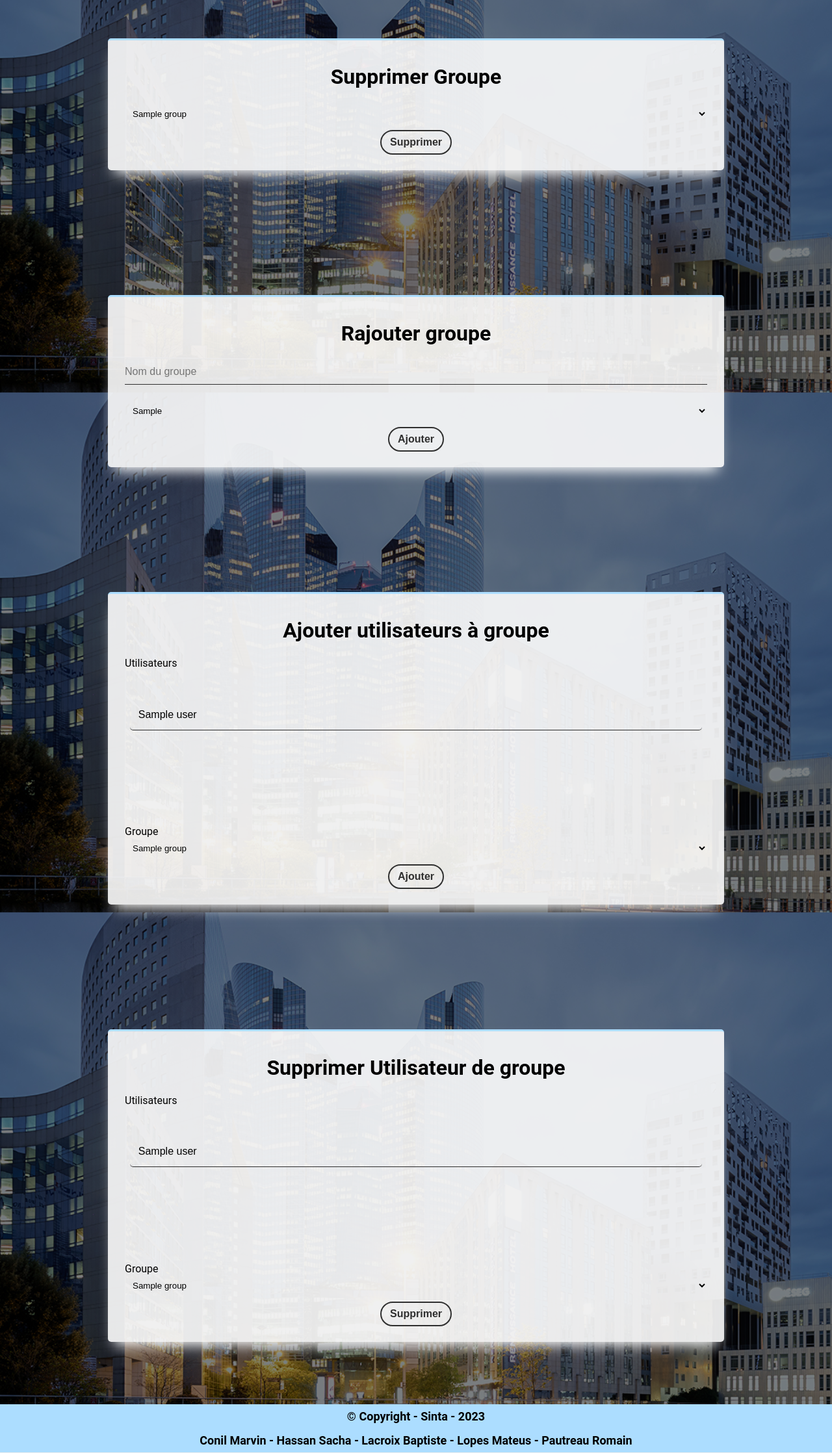
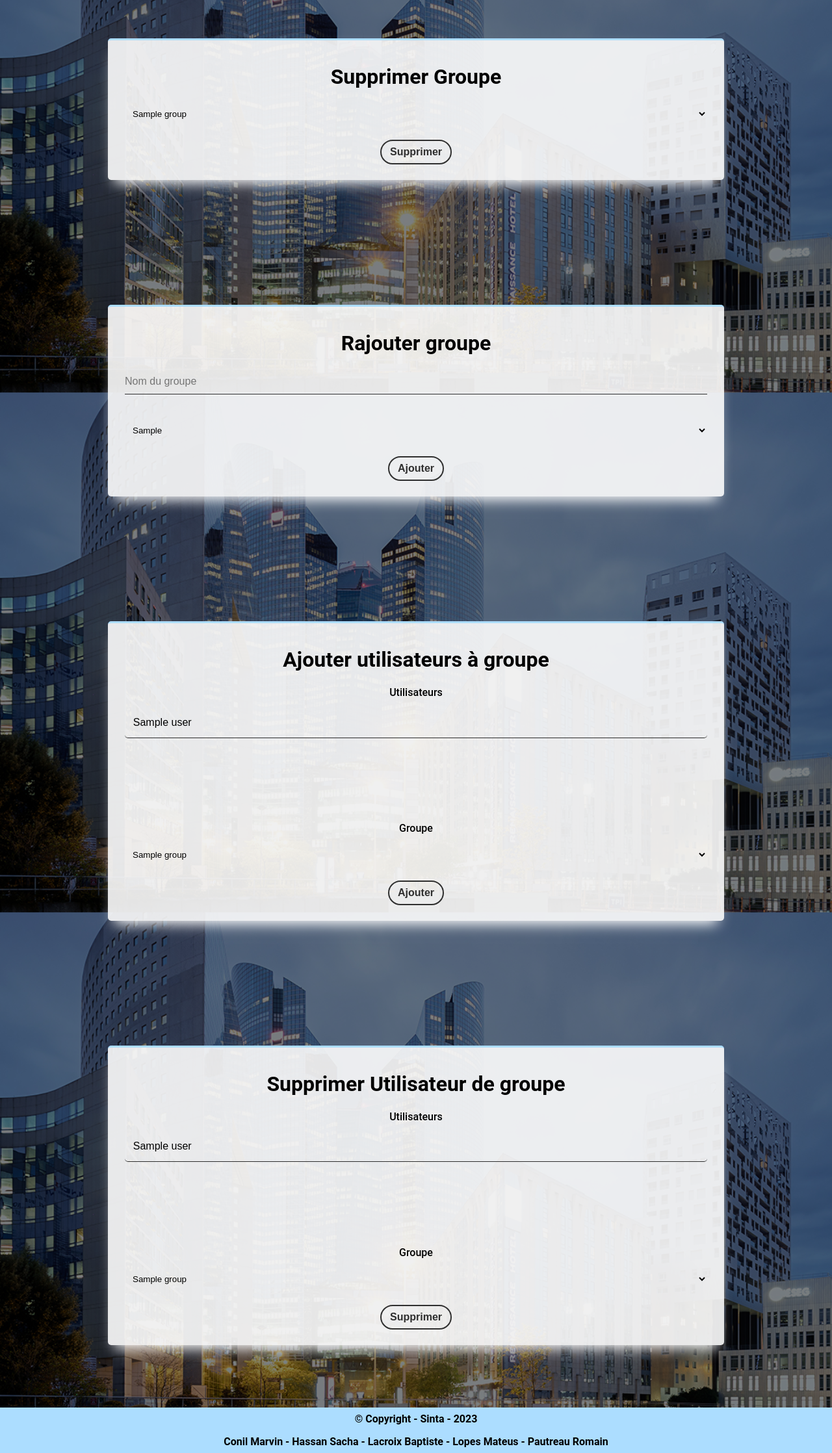
Before and after one commit to BaptisteLacroix/SAE401-Annuaire, a Flask app: template templates/adminPanel.html in a window 1280 px wide. Shown: the part 196-2432 px from the top of the page at 65% size. Run offline with Flask 3, Linux system fonts and the light colour scheme; the template is opened without the code that fills it: most values are stand-ins (such as "Sample title", 1, 10 or a date in 2020); parts of the project's set-up code (start-up, migrations or seed data) failed here and were passed over.

Commit message:
style page admin

```diff
--- a/static/css/adminPanel.css
+++ b/static/css/adminPanel.css
@@ -64,16 +64,16 @@
 
 #page-adminPanel .multiple-selection {
     display: block;
-    margin: 5vh 0;
     height: 20vh;
+    padding: 0;
 }
 
 #page-adminPanel .multiple-selection::-webkit-scrollbar {
-	background-color: transparent;
+    background-color: transparent;
 }
 
 #page-adminPanel .multiple-selection::-webkit-scrollbar-thumb {
-	background-color: var(--color-dark);
+    background-color: var(--color-dark);
 }
 
 
@@ -85,5 +85,28 @@
 .single option {
     outline: none;
     border: none;
-    padding: 5px;
+    padding: 150px;
 }
+
+#page-adminPanel .adminForm,
+#page-adminPanel .adminForm label {
+    display: flex;
+    flex-direction: column;
+    flex-wrap: wrap;
+    justify-content: space-evenly;
+    gap: 15px;
+}
+
+#page-adminPanel .adminForm label {
+    text-align: center;
+    font-weight: 500;
+    font-size: 2vh;
+}
+
+#page-adminPanel .single:focus option {
+    border: 1px solid red;
+}
+
+#page-adminPanel .single option {
+    background-color: rgba(172, 221, 255, 0.1);
+}
--- a/static/css/footer.css
+++ b/static/css/footer.css
@@ -26,7 +26,13 @@ footer a {
 
 footer div{
     color: #000;
-    font-size: large;
+    font-size: 2vh;
     font-weight: bold;
     padding: 1vh 1vw;
 }
+
+@media screen and (max-width: 900px) {
+    footer div{
+        font-size: 1.5vw;
+    }
+}
--- a/templates/adminPanel.html
+++ b/templates/adminPanel.html
@@ -13,7 +13,7 @@
 
     <div class="box blue">
         <h1 class="adminPanelSectionTitle">Supprimer Groupe</h1>
-        <form action="/adminPanel/deleteGroup" method="post">
+        <form action="/adminPanel/deleteGroup" method="post" class="adminForm">
             <label>
                 <select name="group" class="single">
                     {% for group in groups %}
@@ -26,7 +26,7 @@
     </div>
     <div class="box blue">
         <h1 class="adminPanelSectionTitle">Rajouter groupe</h1>
-        <form action="/adminPanel/addGroup" method="post">
+        <form action="/adminPanel/addGroup" method="post" class="adminForm">
             <label>
                 <input type="text" name="group" placeholder="Nom du groupe"/>
             </label>
@@ -42,7 +42,7 @@
     </div>
     <div class="box blue">
         <h1 class="adminPanelSectionTitle">Ajouter utilisateurs à groupe</h1>
-        <form action="/adminPanel/addUserToGroup" method="post">
+        <form action="/adminPanel/addUserToGroup" method="post" class="adminForm">
             <label> Utilisateurs
                 <!-- authorized multiple values -->
                 <select name="users" multiple class="multiple-selection">
@@ -63,7 +63,7 @@
     </div>
     <div class="box blue">
         <h1 class="adminPanelSectionTitle">Supprimer Utilisateur de groupe</h1>
-        <form action="/adminPanel/deleteUserFromGroup" method="post">
+        <form action="/adminPanel/deleteUserFromGroup" method="post" class="adminForm">
             <label> Utilisateurs
                 <select name="users" multiple class="multiple-selection">
                     {% for user in users %}
```
